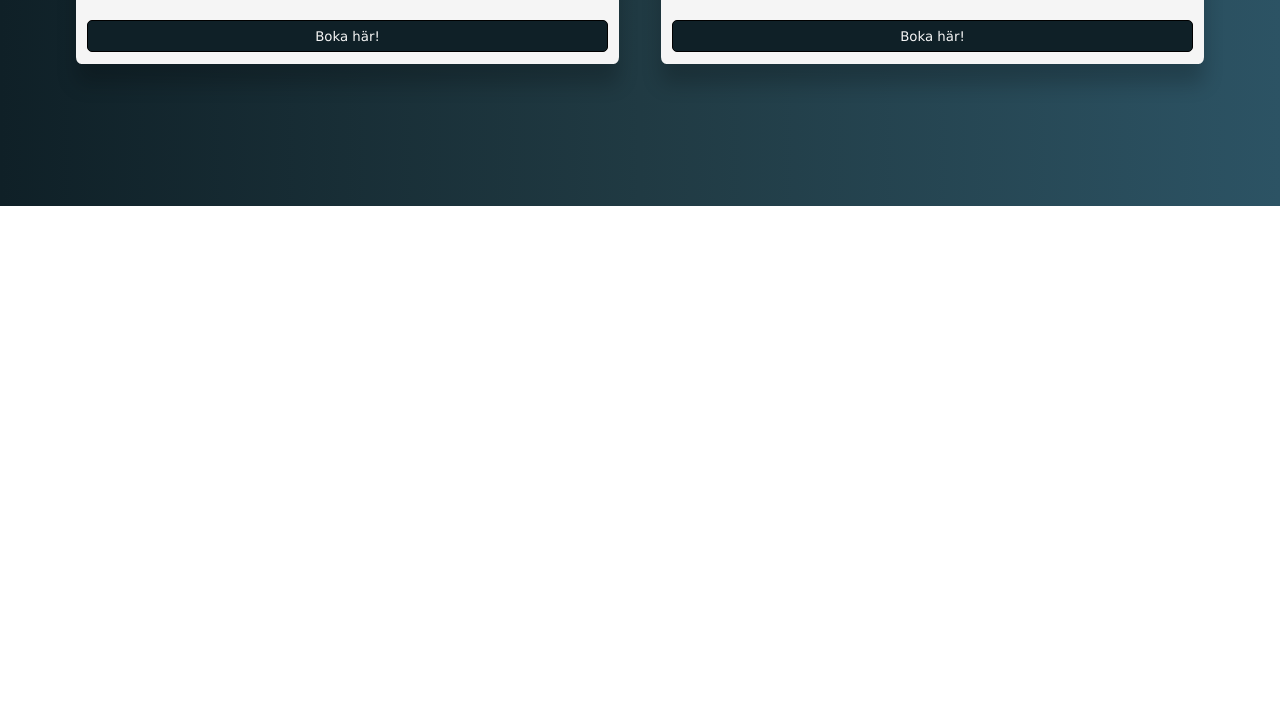
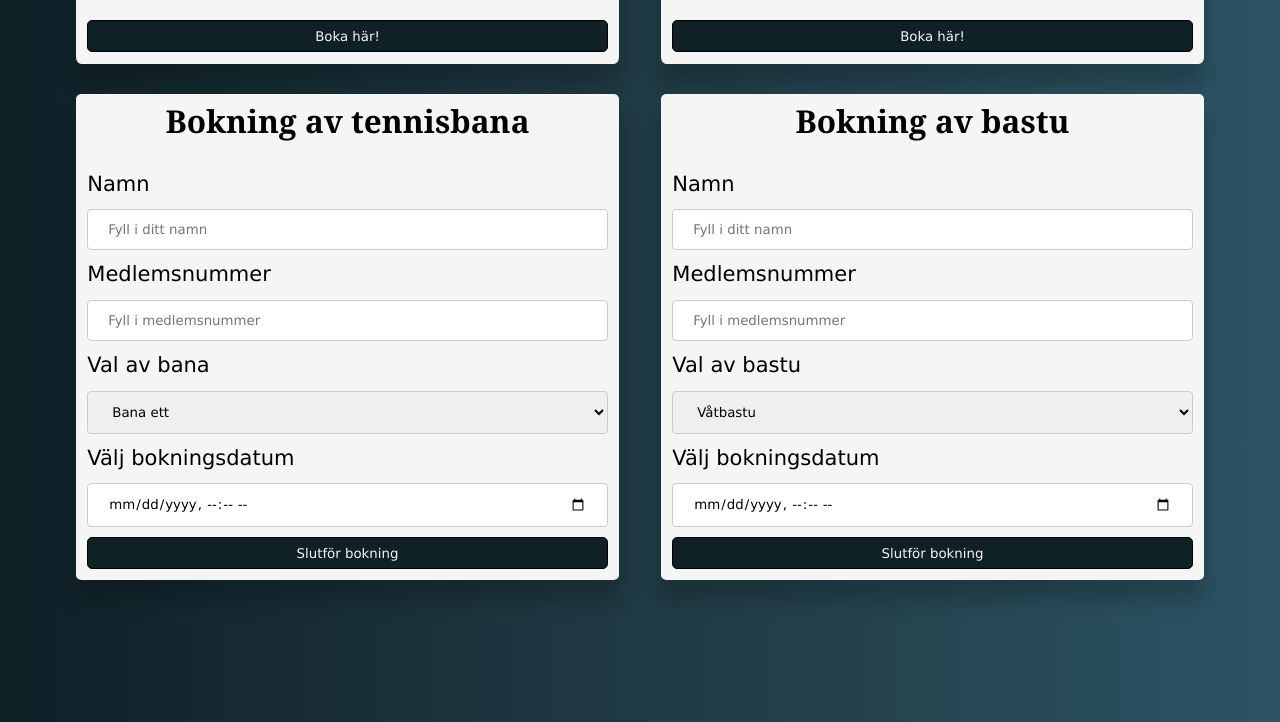
Before and after one commit to Joelljunggren/TennisklubbV2, a plain HTML site: page bokning.html in a window 1280 px wide. Shown: the part 824-1546 px from the top of the page. Before the commit the page ends 1030 px from the top, so only its background shows below. Drawn offline with Linux system fonts and the light colour scheme.

Commit message:
forms för bokningar

```diff
--- a/bokning.html
+++ b/bokning.html
@@ -50,6 +50,43 @@
                     <!-- TANKEN ÄR ATT DEN HÄR KNAPPEN SKA ÖPPNA EN NY DIV MED ETT FORMULÄR MED JAVASCRIPT (HELST INNUTI CARD), DÄR BOKAR MAN SEN -->
                 </div>
             </div>
+            <div class="split">
+                <div class="card">
+                    <h2 class="text-center">Bokning av tennisbana</h2>
+                    <form class="bookingform" onsubmit="alert('Bokning slutförd')">
+                        <label for="namn">Namn</label>
+                        <input type="text" name="Namn" placeholder="Fyll i ditt namn">
+                        <label for="medlemsnr">Medlemsnummer</label>
+                        <input type="text" name="Medlem"  placeholder="Fyll i medlemsnummer">
+                        <label for="bana">Val av bana</label>
+                        <select id="bana" name="bana">
+                            <option value="bana1">Bana ett</option>
+                            <option value="bana2">Bana två</option>
+                        </select>
+                        <label for="datetime-local">Välj bokningsdatum</label>
+                        <input type="datetime-local" name="date" placeholder="Bokningsdatum">
+                        <input type="submit" value="Slutför bokning">
+                    </form>
+                </div>
+                <div class="card">
+                    <h2 class="text-center">Bokning av bastu</h2>
+                    <form class="bookingform" onsubmit="alert('Bokning slutförd')">
+                        <label for="namn">Namn</label>
+                        <input type="text" name="Namn" placeholder="Fyll i ditt namn">
+                        <label for="medlemsnr">Medlemsnummer</label>
+                        <input type="text" name="Medlem"  placeholder="Fyll i medlemsnummer">
+                        <label for="bastu">Val av bastu</label>
+                        <select id="bastu" name="bastu">
+                            <option value="bastu1">Våtbastu</option>
+                            <option value="bastu2">Ångbastu</option>
+                            <option value="bastu3">Infraröd bastu</option>
+                        </select>
+                        <label for="datetime-local">Välj bokningsdatum</label>
+                        <input type="datetime-local" name="date" placeholder="Bokningsdatum">
+                        <input type="submit" value="Slutför bokning">
+                    </form>
+                </div>
+            </div>
         </div>
     </section>
 
--- a/styles.css
+++ b/styles.css
@@ -127,12 +127,23 @@ section{
     background: rgba(255,255,255,.2);
     border-radius: 1%;
 }
+input[type=text],
+input[type=datetime-local],
+select{
+    width: 100%;
+    padding: 12px 20px;
+    margin: 8px 0;
+    display: inline-block;
+    border: 1px solid #ccc;
+    border-radius: 4px;
+    box-sizing: border-box;
+}
 
 /* .card:hover{
     transform: scale(1.05);
 } */
 
-.card-btn{
+.card-btn, input[type=submit]{
     width: 100%;
     height: 2rem;
     background: #0f2027;
```
